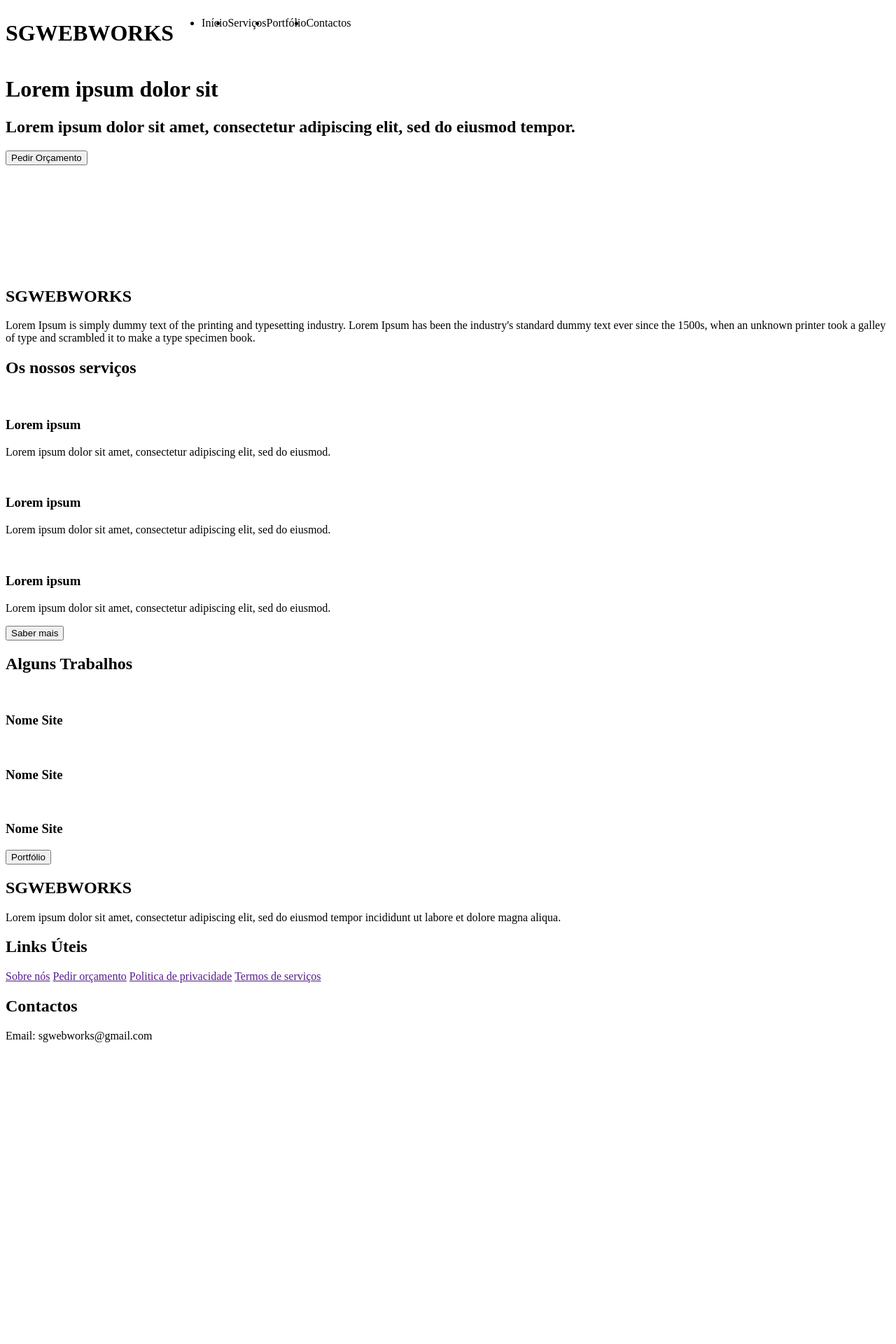
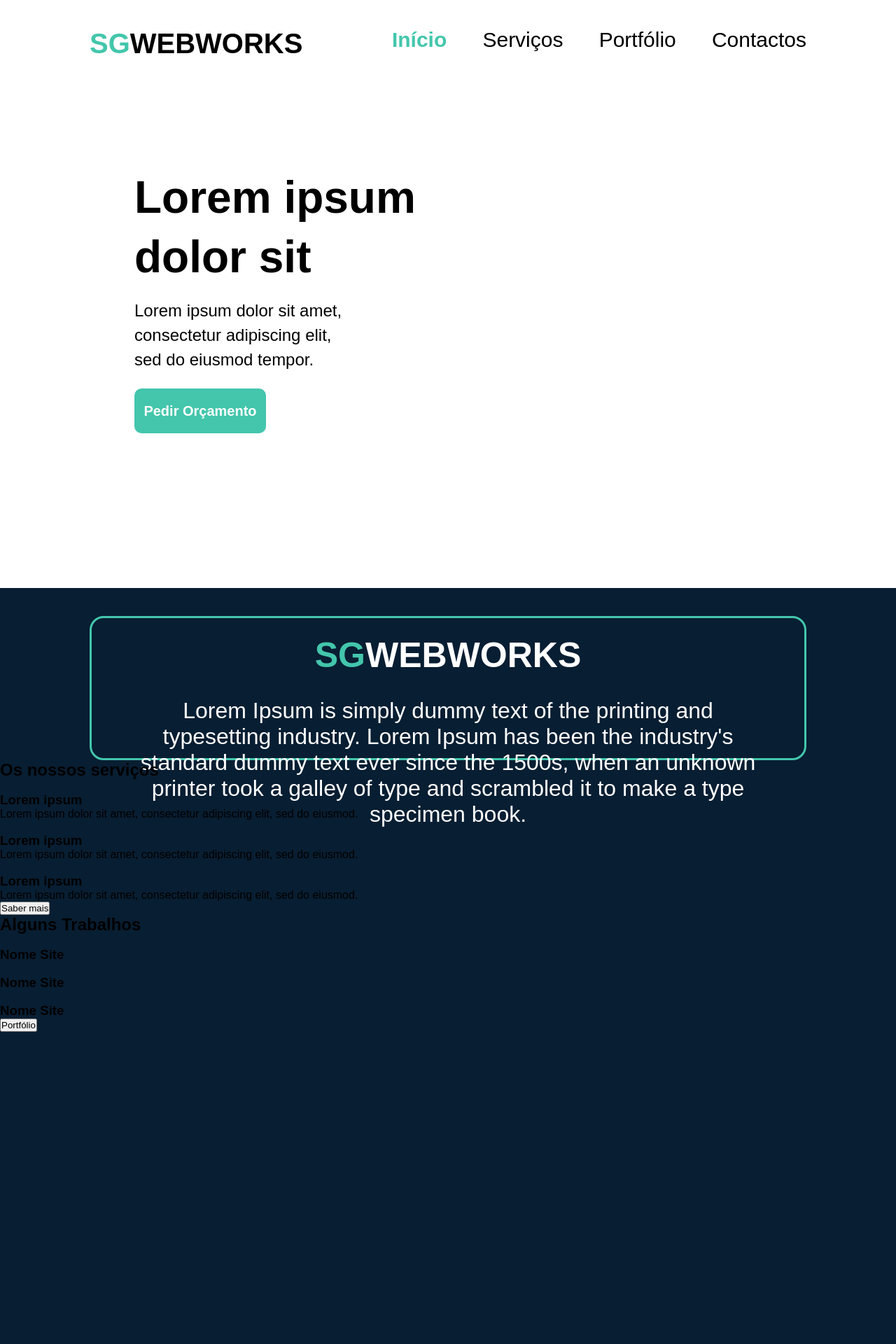
Before and after one commit to FGomes02/SG-website, a Flask app: page / in a window 1280 px wide. Shown: the top 1920 px of the page at 70% size. Before the commit the page ends 1489 px from the top, so only its background shows below. Run offline with Flask 3, Linux system fonts and the light colour scheme.

Commit message:
added styles to main page

```diff
--- a/static/styles/main-page.css
+++ b/static/styles/main-page.css
@@ -1,9 +1,123 @@
+:root {
+    --blue: #081E32;
+    --green: #43C6AC;
+}
+
+
+* {
+    margin: 0;
+    padding: 0;
+    font-family: 'Inter var', sans-serif;
+}
+
+span {
+    color: var(--green);
+}
+
 .header {
+    height: 10vh;
+    margin-left: 10vw;
+    margin-right: 10vw;
+    margin-top: 5vh;
     display: flex;
     flex-direction: row;
+    justify-content: space-between;
+}
+
+.logo h1 {
+    font-size: 40px;
+    font-weight: bold;
 }
 
 .header-link-list {
     display: flex;
     flex-direction: row;
+    gap: 4vw;
 }
+
+.header-link-list a {
+    text-decoration: none;
+    color: black;
+    font-size: 30px;
+}
+
+.header-link-list a:first-child {
+    font-weight: bold;
+}
+
+
+
+.hero-container {
+    height: 90vh;
+    display: flex;
+}
+
+.hero-left-container {
+    width: 40vw;
+    /*may be 50 */
+    padding-left: 15vw;
+    padding-right: 10vw;
+    padding-top: 15vh;
+}
+
+.hero-title {
+    font-size: 64px;
+    font-weight: bold;
+    line-height: 85px;
+}
+
+.hero-text {
+    margin-top: 2vh;
+    font-size: 24px;
+    line-height: 35px;
+    font-weight: normal;
+}
+
+.hero-button {
+    margin-top: 3vh;
+    background-color: var(--green);
+    color: white;
+    border: none;
+    width: 188px;
+    height: 64px;
+    border-radius: 10px;
+    font-size: 20px;
+    font-weight: bold;
+}
+
+.hero-right-container {
+    width: 50vw;
+}
+
+
+
+.info-container {
+    height: 200vh;
+    background-color: var(--blue);
+    padding-top: 5vh;
+}
+
+.description-container {
+    height: 25vh;
+    margin-left: 10vw;
+    margin-right: 10vw;
+    border-style: solid;
+    border-color: var(--green);
+    border-radius: 20px;
+    text-align: center;
+}
+
+.description-title {
+    margin-top: 3vh;
+    font-size: 50px;
+    color: white;
+
+}
+
+.description-text {
+    margin-top: 4vh;
+    margin-left: 5vw;
+    margin-right: 5vw;
+    color: white;
+    font-size: 32px;
+}
--- a/templates/main-page.html
+++ b/templates/main-page.html
@@ -9,22 +9,22 @@
 <body>
     <div class="header">
         <div class="logo">
-            <h1>SGWEBWORKS</h1>
+            <h1><span>SG</span>WEBWORKS</h1>
         </div>
         <div class="header-links">
-            <ul class="header-link-list">
-                <li>Início</li>
-                <li>Serviços</li>
-                <li>Portfólio</li>
-                <li>Contactos</li>
-            </ul>
+            <div class="header-link-list">
+                <a href=""><span>Início</span></a>
+                <a href="">Serviços</a>
+                <a href="">Portfólio</a>
+                <a href="">Contactos</a>
+            </div>
         </div>
     </div>
 
     <div class="hero-container">
         <div class="hero-left-container">
-            <h1>Lorem ipsum dolor sit</h1>
-            <h2>Lorem ipsum dolor sit amet, consectetur adipiscing elit, sed do eiusmod tempor.</h2>
+            <h1 class="hero-title">Lorem ipsum <br>dolor sit</h1>
+            <h2 class="hero-text">Lorem ipsum dolor sit amet,<br> consectetur adipiscing elit,<br> sed do eiusmod tempor.</h2>
             <button class="hero-button">Pedir Orçamento</button>
         </div>
         <div class="hero-right-container">
@@ -35,7 +35,7 @@
 
     <div class="info-container">
         <div class="description-container">
-            <h2 class="description-title">SGWEBWORKS</h2>
+            <h2 class="description-title"><span>SG</span>WEBWORKS</h2>
             <p class="description-text">Lorem Ipsum is simply dummy text of the printing and typesetting industry. Lorem Ipsum has been the industry's standard dummy text ever since the 1500s, when an unknown printer took a galley of type and scrambled it to make a type specimen book.</p>
         </div>
         <div class="services-container">
```
